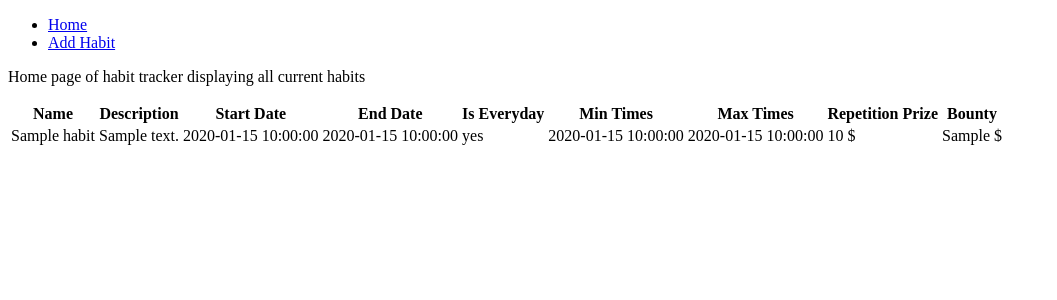
After one commit to kaimikan/habit-tracker, a PHP site: page /home.php in a window 1280 px wide. The commit adds this page. Shown: the top 300 px of the page, without its empty margins (0-1057 px from the left). Run offline with PHP 8.4, Linux system fonts and the light colour scheme; tables that the repository leaves empty or names only in its code hold one stand-in row (values such as "Sample post").

Commit message:
Viewing Created Habits

```diff
--- a/habit.php
+++ b/habit.php
@@ -8,7 +8,7 @@ if(isset($_POST['name']))
 	$description = $_POST['description'];
 	$start_date = $_POST['start_date'];
 	$end_date = $_POST['end_date'];
-	$is_everyday = isset($_POST['publishok']);
+	$is_everyday = isset($_POST['everyday']);
 	$min_times = $_POST['min_reps'];
 	$max_times = $_POST['max_reps'];
 	$build_up_amount = $_POST['rep_build_up'];
--- /dev/null
+++ b/home.php
@@ -0,0 +1,62 @@
+<?php
+
+$mysqli = new mysqli('localhost', 'root', '', 'habit_tracker');
+
+// Checking for connections
+if ($mysqli->connect_error) {
+    die('Connect Error (' .
+    $mysqli->connect_errno . ') '.
+    $mysqli->connect_error);
+}
+
+// SQL query to select data from database
+$sql = "SELECT * FROM habits ORDER BY id DESC ";
+$result = $mysqli->query($sql);
+$mysqli->close();
+?>
+
+<!DOCTYPE html>
+<html>
+<head>
+	<meta charset="utf-8">
+	<title>Habit Tracker</title>
+ 	<script src="menu.js"></script>
+</head>
+
+<body>
+	<p>Home page of habit tracker displaying all current habits</p>
+	<table>
+            <tr>
+                <th>Name</th>
+                <th>Description</th>
+                <th>Start Date</th>
+                <th>End Date</th>
+                <th>Is Everyday</th>
+                <th>Min Times</th>
+                <th>Max Times</th>
+                <th>Repetition Prize</th>
+                <th>Bounty</th>
+            </tr>
+	<?php   // LOOP TILL END OF DATA
+		while($rows=$result->fetch_assoc())
+		{
+	?>
+			<tr>
+			<!--FETCHING DATA FROM EACH
+			ROW OF EVERY COLUMN-->
+			<td><?php echo $rows['name'];?></td>
+			<td><?php echo $rows['description'];?></td>
+			<td><?php echo $rows['start_date'];?></td>
+			<td><?php echo $rows['end_date'];?></td>
+			<td><?php if ($rows['is_everyday'] == 0) echo 'no'; else echo 'yes';?></td>
+			<td><?php echo $rows['min_times'];?></td>
+			<td><?php echo $rows['max_times'];?></td>
+			<td><?php echo $rows['build_up_amount'].' $';?></td>
+			<td><?php echo $rows['bounty'].' $';?></td>
+			</tr>
+	<?php
+		}
+	?>
+	</table>
+</body>
+</html>
--- a/menu.js
+++ b/menu.js
@@ -1,6 +1,6 @@
 document.write(`
 <ul>
-    <li><a href="index.html">Home</a></li>
+    <li><a href="home.php">Home</a></li>
     <li><a href="habit_creation.html">Add Habit</a></li>
 </ul>
 `);
```
Also changed, not shown: index.html (deleted, +0 -12 lines).
